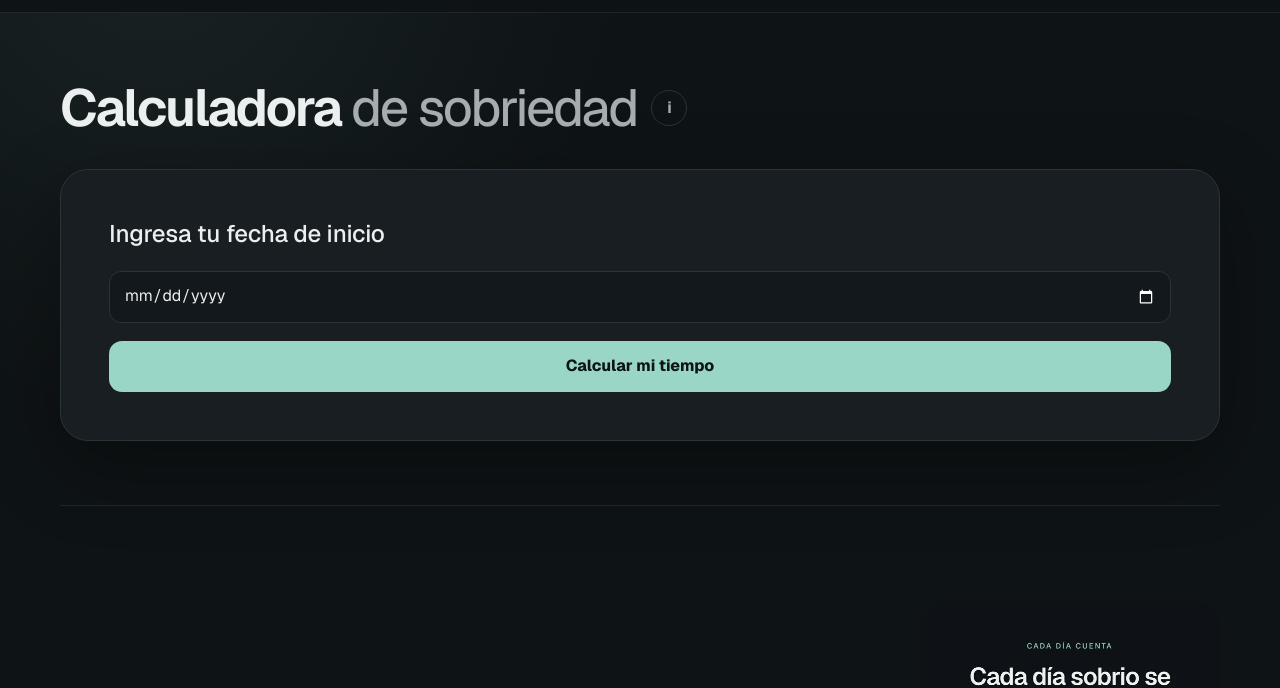
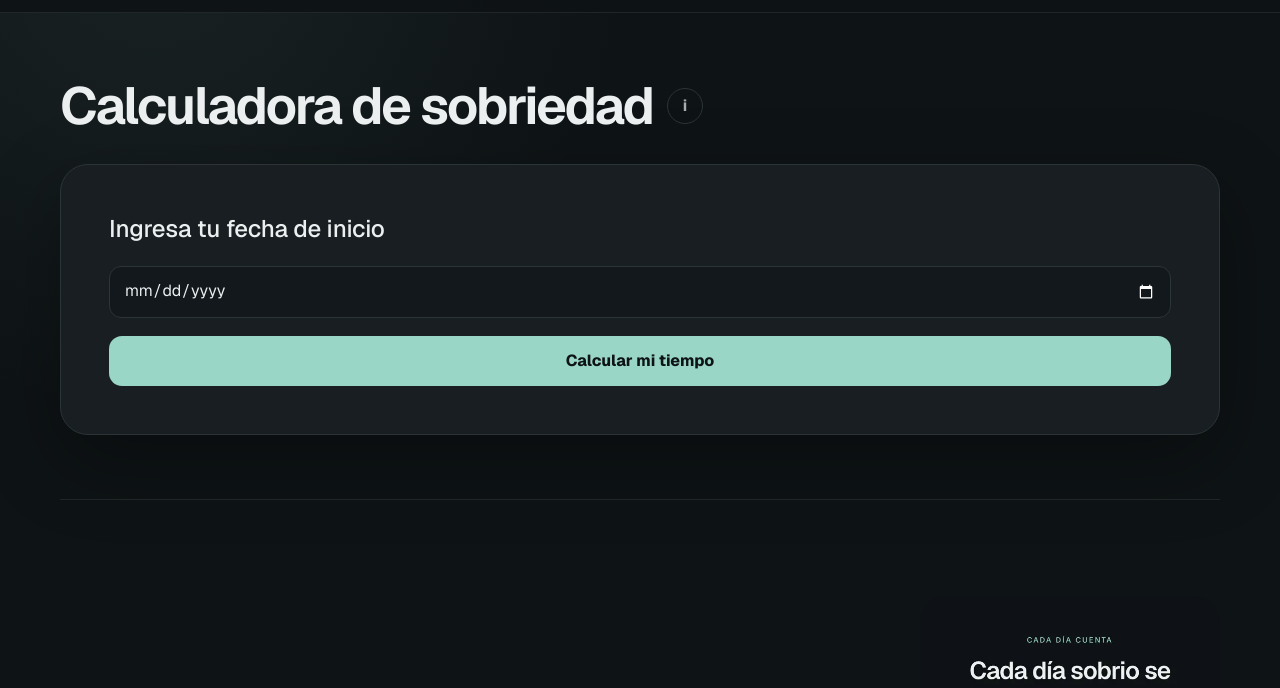
Before and after one commit to DaveJabe/committed-site, a plain HTML site: page dist/es/index.html in a window 1280 px wide. Shown: the part 62-750 px from the top of the page. Drawn offline with Linux system fonts and the light colour scheme.

Commit message:
Set the calculator title in one weight and color
"Sobriety date calculator" / "Calculadora de sobriedad" mixed Geist 650 and a
lighter, dimmer 450 for the second half, which read as two fonts. Drop the
inner span so the whole heading is one style.

Co-Authored-By: Claude Opus 5.5 <noreply@anthropic.com>

```diff
--- a/dist/es/index.html
+++ b/dist/es/index.html
@@ -44,7 +44,7 @@
   <main>
     <section class="intro calculator-intro shell">
       <div class="calculator-title-row">
-        <h1>Calculadora <span class="calculator-title-detail">de sobriedad</span></h1>
+        <h1>Calculadora de sobriedad</h1>
         <button class="info-button" type="button" popovertarget="calculator-info" aria-label="Cómo funciona la calculadora">i</button>
       </div>
       <div class="calculator-info-popover" id="calculator-info" popover>
```
Also changed, not shown: dist/index.html (+1 -1 lines).
